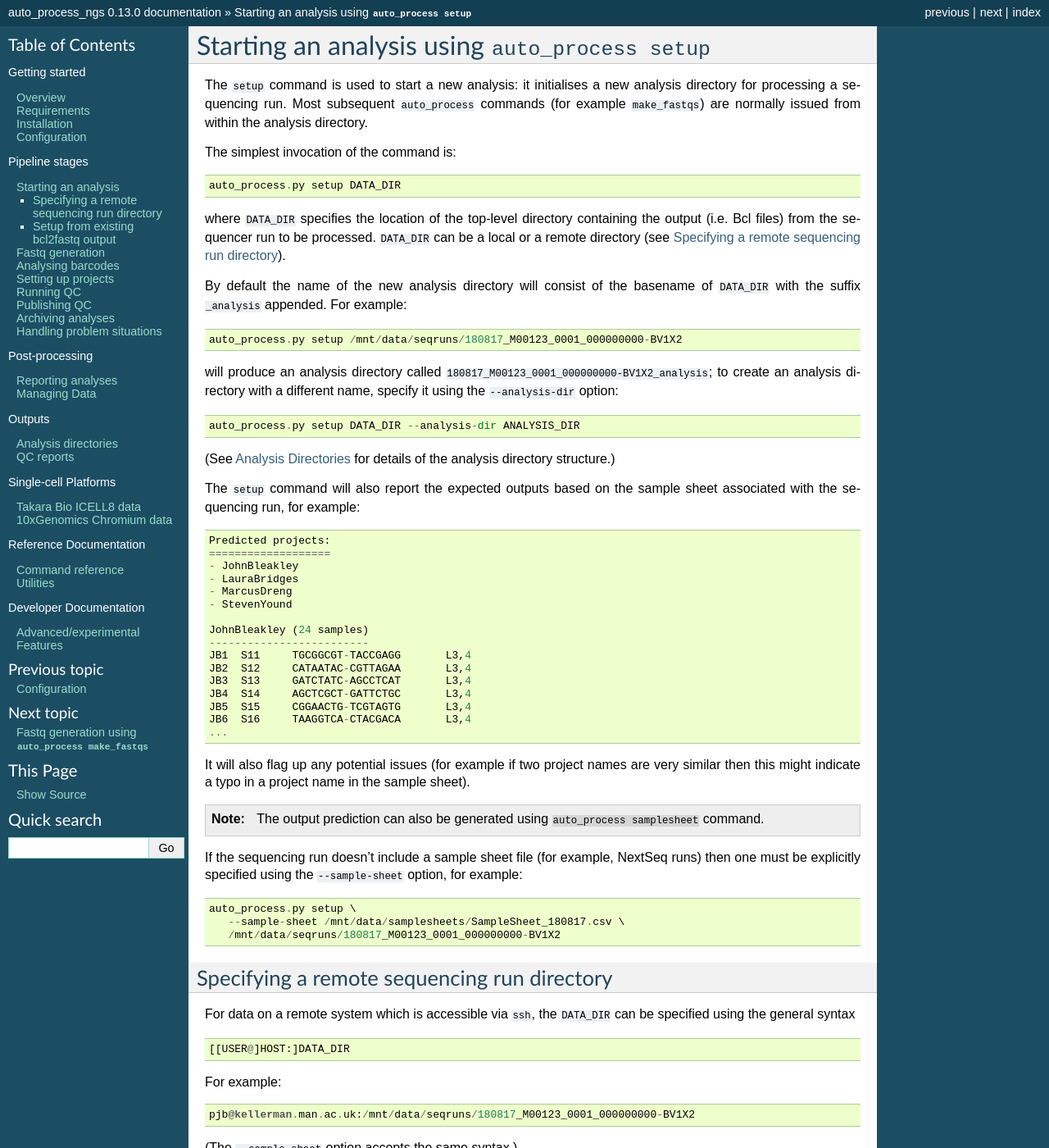
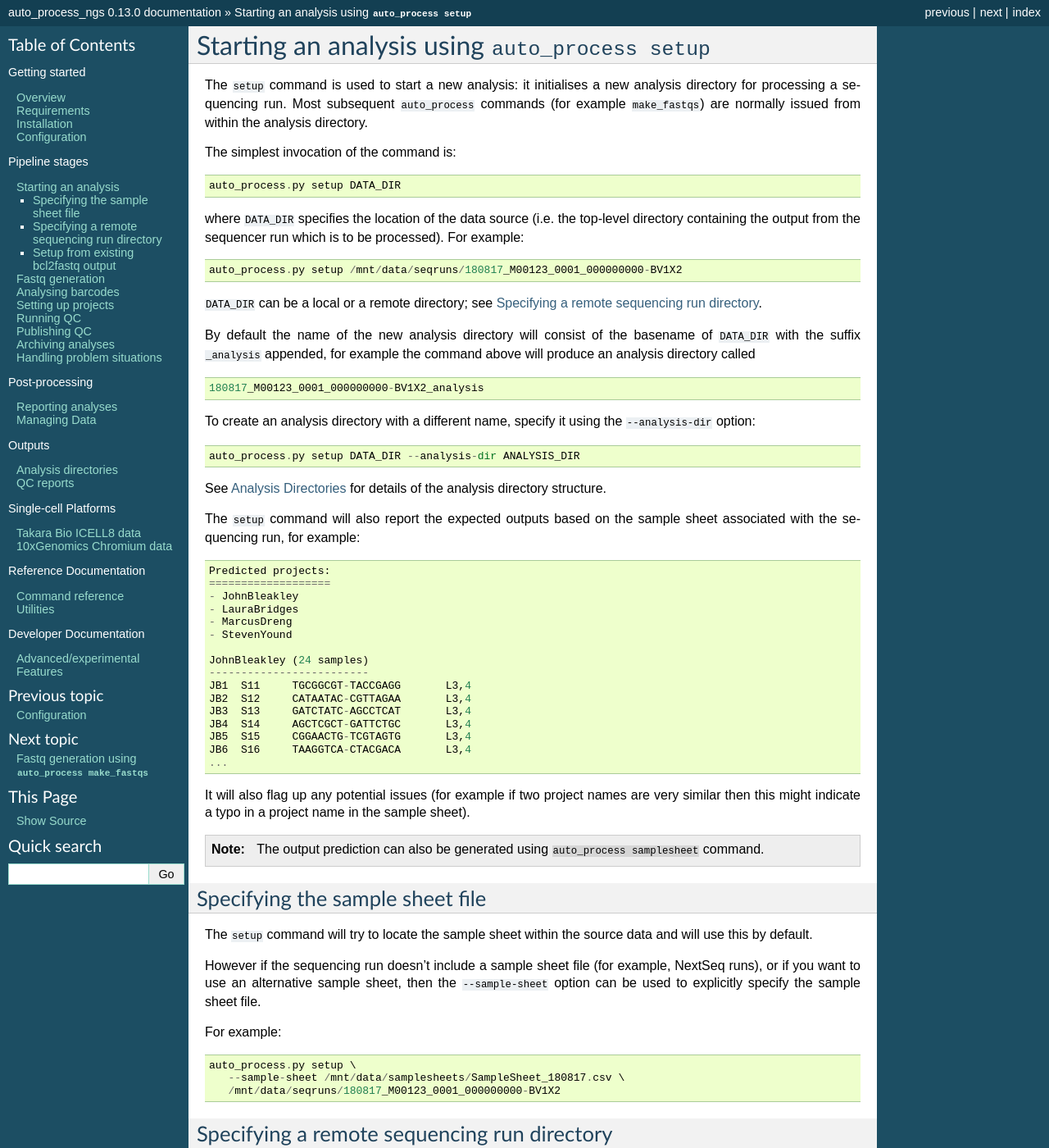
Before and after one commit to fls-bioinformatics-core/auto_process_ngs, a Sphinx documentation site: the page built from docs/source/using/setup.rst, in a window 1280 px wide and 1400 px high. Shown: the whole window at 82% size. Built offline with Sphinx 7.4.7, drawn with Linux system fonts in a browser that asks for light colours; pages that are not in the unit, such as notebooks, are missing from menus.

Commit message:
Documentation: update the 'setup' docs for improved clarity.

```diff
--- a/docs/source/using/setup.rst
+++ b/docs/source/using/setup.rst
@@ -13,30 +13,35 @@ The simplest invocation of the command is:
 
    auto_process.py setup DATA_DIR
 
-where ``DATA_DIR`` specifies the location of the top-level
-directory containing the output (i.e. Bcl files) from the
-sequencer run to be processed. ``DATA_DIR`` can be a local
-or a remote directory (see :ref:`setup_remote_data_dir`).
-
-By default the name of the new analysis directory will consist
-of the basename of ``DATA_DIR`` with the suffix ``_analysis``
-appended. For example:
+where ``DATA_DIR`` specifies the location of the data source
+(i.e. the top-level directory containing the output from the
+sequencer run which is to be processed). For example:
 
 ::
 
    auto_process.py setup /mnt/data/seqruns/180817_M00123_0001_000000000-BV1X2
 
-will produce an analysis directory called
-``180817_M00123_0001_000000000-BV1X2_analysis``; to create
-an analysis directory with a different name, specify it
-using the ``--analysis-dir`` option:
+``DATA_DIR`` can be a local or a remote directory; see
+:ref:`setup_remote_data_dir`.
+
+By default the name of the new analysis directory will consist
+of the basename of ``DATA_DIR`` with the suffix ``_analysis``
+appended, for example the command above will produce an analysis
+directory called
+
+::
+
+   180817_M00123_0001_000000000-BV1X2_analysis
+
+To create an analysis directory with a different name, specify
+it using the ``--analysis-dir`` option:
 
 ::
 
    auto_process.py setup DATA_DIR --analysis-dir ANALYSIS_DIR
 
-(See :doc:`Analysis Directories <../output/analysis_dirs>` for
-details of the analysis directory structure.)
+See :doc:`Analysis Directories <../output/analysis_dirs>` for
+details of the analysis directory structure.
 
 The ``setup`` command will also report the expected outputs
 based on the sample sheet associated with the sequencing run,
@@ -70,10 +75,22 @@ a typo in a project name in the sample sheet).
    The output prediction can also be generated using
    ``auto_process samplesheet`` command.
 
-If the sequencing run doesn't include a sample sheet file
-(for example, NextSeq runs) then one must be explicitly
-specified using the ``--sample-sheet`` option, for
-example:
+.. _setup_specifying_sample_sheet:
+
+********************************
+Specifying the sample sheet file
+********************************
+
+The ``setup`` command will try to locate the sample sheet
+within the source data and will use this by default.
+
+However if the sequencing run doesn't include a sample
+sheet file (for example, NextSeq runs), or if you want to
+use an alternative sample sheet, then the ``--sample-sheet``
+option can be used to explicitly specify the sample sheet
+file.
+
+For example:
 
 ::
 
```
